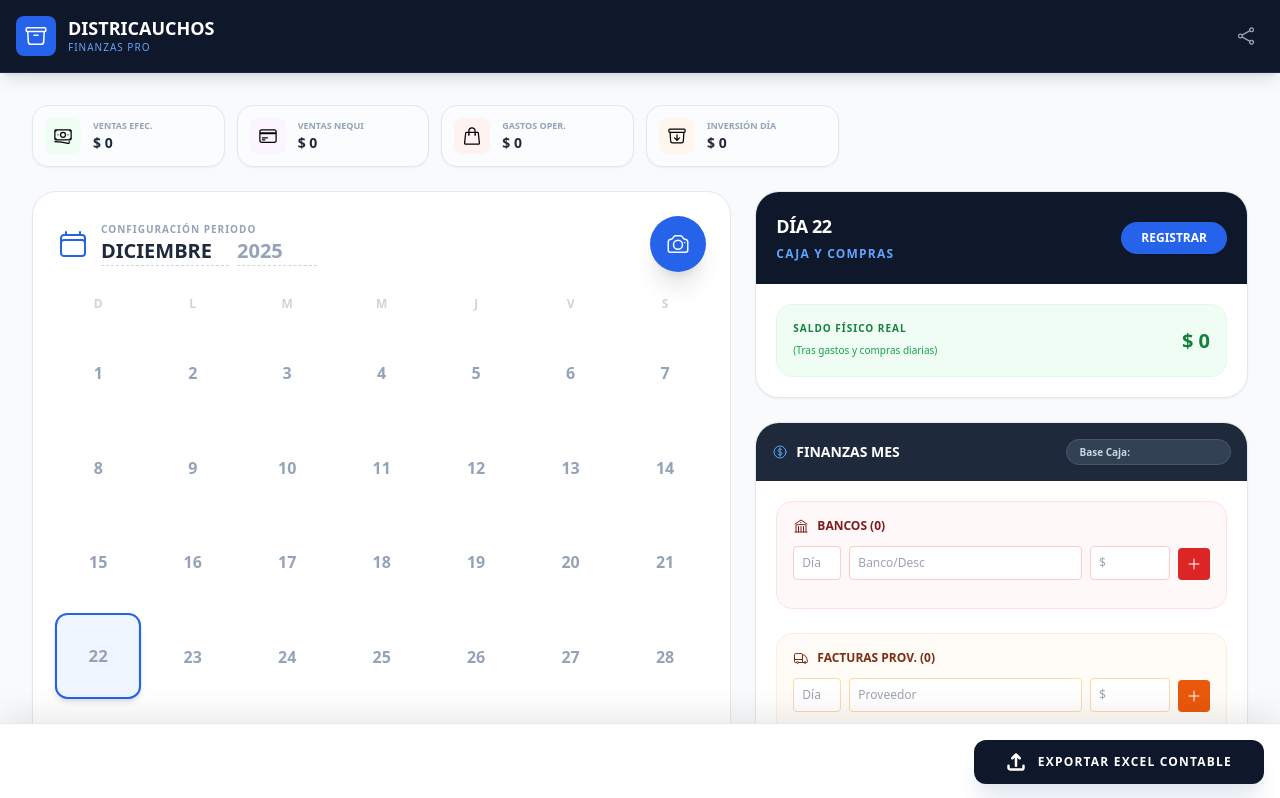
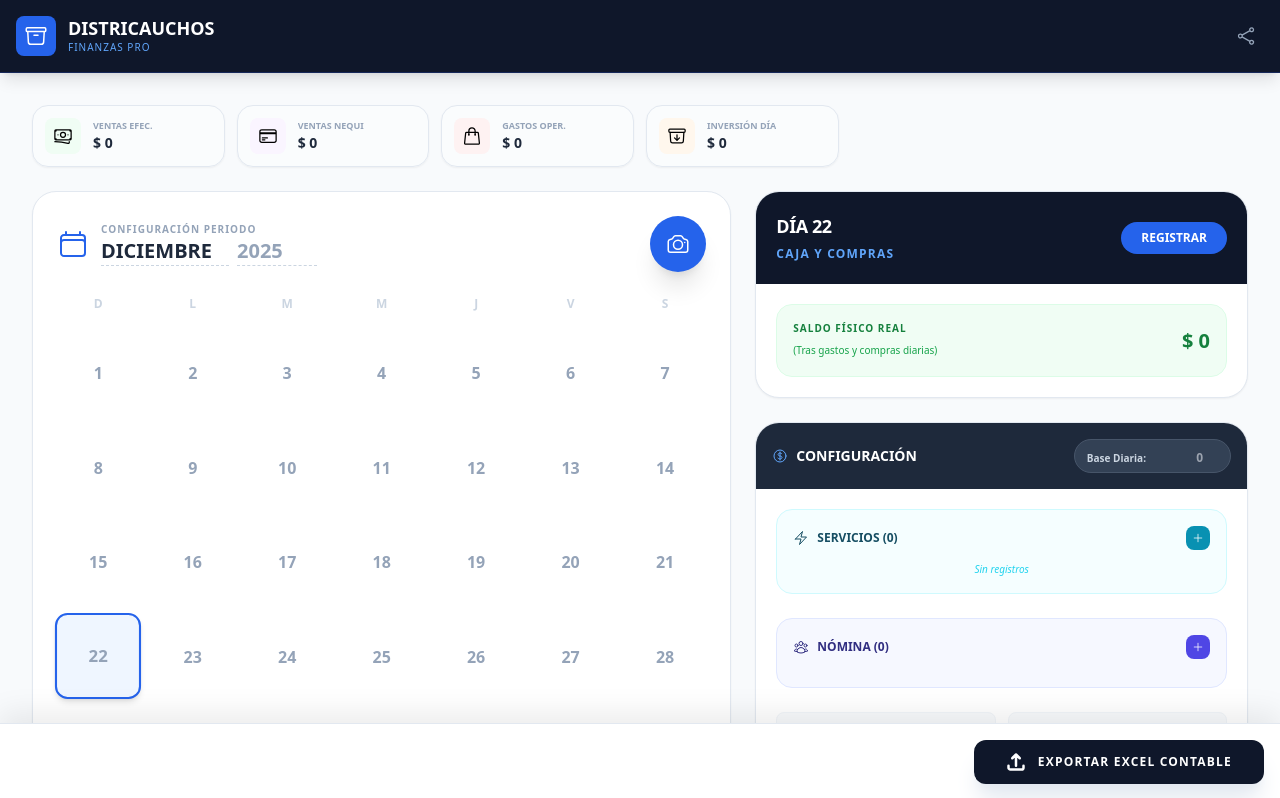
Before and after one commit to christophervillotafreire/districauchos-app, a React (Vite) app: page / in a window 1280 px wide. Shown: the top 798 px of the page. Built offline with nearby package versions, Linux system fonts and the light colour scheme.

Commit message:
Refactor MonthlySummary component for clarity
Refactor MonthlySummary component to simplify logic and improve readability. Updated confirmReset message and adjusted layout for better organization.

```diff
--- a/components/MonthlySummary.tsx
+++ b/components/MonthlySummary.tsx
@@ -1,135 +1,109 @@
-import React, { useState } from 'react';
-import { MonthlyFixedExpenses, Employee, ServiceItem, BankItem, SupplierInvoice } from '../types';
-import { TrashIcon, CurrencyDollarIcon, UserGroupIcon, PlusIcon, BoltIcon, BuildingLibraryIcon, TruckIcon } from '@heroicons/react/24/outline';
+import React from 'react';
+import { MonthlyFixedExpenses, Employee, ServiceItem } from '../types';
+import { TrashIcon, CurrencyDollarIcon, UserGroupIcon, PlusIcon, BoltIcon } from '@heroicons/react/24/outline';
 
 interface MonthlySummaryProps {
   expenses: MonthlyFixedExpenses;
   defaultBase: number;
   onChange: (expenses: MonthlyFixedExpenses) => void;
   onBaseChange: (base: number) => void;
+  dayCount: number;
   onReset: () => void;
 }
 
 export const MonthlySummary: React.FC<MonthlySummaryProps> = ({ expenses, defaultBase, onChange, onBaseChange, onReset }) => {
 
-  // Estado local para formularios pequeños
-  const [bankForm, setBankForm] = useState({ date: '', desc: '', amount: '' });
-  const [suppForm, setSuppForm] = useState({ date: '', desc: '', amount: '' });
-
-  const confirmReset = () => { if (window.confirm("¿Borrar TODOS los datos?")) onReset(); };
-
-  // --- HELPERS GENÉRICOS ---
-  const addToList = (listKey: keyof MonthlyFixedExpenses, item: any) => {
-    const list = Array.isArray(expenses[listKey]) ? expenses[listKey] as any[] : [];
-    onChange({ ...expenses, [listKey]: [...list, item] });
-  };
-  const removeFromList = (listKey: keyof MonthlyFixedExpenses, id: string) => {
-    if(!confirm('¿Eliminar?')) return;
-    const list = Array.isArray(expenses[listKey]) ? expenses[listKey] as any[] : [];
-    onChange({ ...expenses, [listKey]: list.filter(i => i.id !== id) });
+  const updateSimpleField = (field: keyof MonthlyFixedExpenses, value: string) => {
+    if (field === 'payroll' || field === 'utilities') return;
+    onChange({ ...expenses, [field]: parseFloat(value) || 0 });
   };
 
-  // --- BANCOS ---
-  const addBank = () => {
-    if (!bankForm.amount) return;
-    addToList('bankLoans', { id: Date.now().toString(), date: bankForm.date || '??', description: bankForm.desc || 'Cuota', amount: parseFloat(bankForm.amount) });
-    setBankForm({ date: '', desc: '', amount: '' });
+  const confirmReset = () => {
+    if (window.confirm("¿Borrar TODOS los datos del mes? Esta acción no se puede deshacer.")) onReset();
   };
 
-  // --- PROVEEDORES (FACTURAS) ---
-  const addSupplier = () => {
-    if (!suppForm.amount) return;
-    addToList('suppliers', { id: Date.now().toString(), date: suppForm.date || '??', description: suppForm.desc || 'Factura', amount: parseFloat(suppForm.amount) });
-    setSuppForm({ date: '', desc: '', amount: '' });
-  };
+  // --- LOGICA REPETIDA (Simplificada para el ejemplo) ---
+  const addEmployee = () => onChange({ ...expenses, payroll: [...(expenses.payroll||[]), { id: Date.now().toString(), name: '', paymentQ1: 0, paymentQ2: 0 }] });
+  const updateEmployee = (id: string, field: keyof Employee, value: any) => onChange({ ...expenses, payroll: (expenses.payroll||[]).map(i => i.id === id ? { ...i, [field]: value } : i) });
+  const removeEmployee = (id: string) => { if(confirm('Eliminar?')) onChange({ ...expenses, payroll: (expenses.payroll||[]).filter(i => i.id !== id) }); };
 
-  // Calculadora de totales
+  const addService = () => onChange({ ...expenses, utilities: [...(expenses.utilities||[]), { id: Date.now().toString(), name: '', amount: 0 }] });
+  const updateService = (id: string, field: keyof ServiceItem, value: any) => onChange({ ...expenses, utilities: (expenses.utilities||[]).map(i => i.id === id ? { ...i, [field]: value } : i) });
+  const removeService = (id: string) => { if(confirm('Eliminar?')) onChange({ ...expenses, utilities: (expenses.utilities||[]).filter(i => i.id !== id) }); };
+
+  const totalPayroll = (expenses.payroll||[]).reduce((a,b) => a + (Number(b.paymentQ1)||0) + (Number(b.paymentQ2)||0), 0);
   const totalUtils = (expenses.utilities||[]).reduce((a,b) => a + (Number(b.amount)||0), 0);
-  const totalPayroll = (expenses.payroll||[]).reduce((a,b) => a + (Number(b.paymentQ1)||0) + (Number(b.paymentQ2)||0), 0);
-  const totalBanks = (expenses.bankLoans||[]).reduce((a,b) => a + (Number(b.amount)||0), 0);
-  const totalSuppliers = (expenses.suppliers||[]).reduce((a,b) => a + (Number(b.amount)||0), 0);
 
   return (
     <div className="space-y-6">
       <div className="bg-white rounded-3xl shadow-sm border border-slate-200 overflow-hidden">
         <div className="bg-slate-800 p-4 text-white flex justify-between items-center">
-          <h3 className="font-black flex items-center gap-2 text-sm uppercase"><CurrencyDollarIcon className="h-4 w-4 text-blue-400" /> Finanzas Mes</h3>
-          <div className="bg-slate-700 px-3 py-1 rounded-full border border-slate-600 flex items-center">
-             <span className="text-[10px] font-bold text-slate-300 mr-2">Base Caja:</span>
-             <input type="number" value={defaultBase||''} onChange={(e) => onBaseChange(parseFloat(e.target.value)||0)} className="w-20 bg-transparent text-right font-black text-white text-xs outline-none" />
+          <div>
+            <h3 className="font-black flex items-center gap-2 text-sm uppercase"><CurrencyDollarIcon className="h-4 w-4 text-blue-400" /> Configuración</h3>
+          </div>
+          <div className="bg-slate-700 px-3 py-1 rounded-full border border-slate-600">
+             <span className="text-[10px] font-bold text-slate-300">Base Diaria:</span>
+             <input type="number" value={defaultBase||''} onChange={(e) => onBaseChange(parseFloat(e.target.value)||0)} className="w-16 bg-transparent text-right font-black text-white text-xs outline-none ml-2" placeholder="0" />
           </div>
         </div>
 
-        <div className="p-5 space-y-6 max-h-[600px] overflow-y-auto custom-scrollbar">
+        <div className="p-5 space-y-6 max-h-[500px] overflow-y-auto custom-scrollbar">
 
-          {/* 1. SERVICIOS (Igual que antes) */}
-          {/* ... (código servicios omitido para brevedad, es igual al anterior pero asegurando tipos) ... */}
-          {/* (Puedes pegar aquí el bloque de servicios del mensaje anterior) */}
+          {/* SERVICIOS - Grid de 2 columnas en PC */}
+          <div className="bg-cyan-50/50 p-4 rounded-2xl border border-cyan-100">
+            <div className="flex justify-between items-center mb-3">
+              <h4 className="text-xs font-black text-cyan-900 uppercase flex items-center gap-2"><BoltIcon className="h-4 w-4" /> Servicios ({totalUtils.toLocaleString()})</h4>
+              <button onClick={addService} className="bg-cyan-600 text-white p-1.5 rounded-lg hover:bg-cyan-700"><PlusIcon className="h-3 w-3" /></button>
+            </div>
+            <div className="grid grid-cols-1 md:grid-cols-2 gap-2">
+              {(expenses.utilities||[]).map((item) => (
+                <div key={item.id} className="bg-white p-2 rounded-xl border border-cyan-100 shadow-sm flex items-center gap-2 relative">
+                   <div className="flex-1 min-w-0">
+                      <input type="text" value={item.name} onChange={(e) => updateService(item.id, 'name', e.target.value)} placeholder="Nombre" className="w-full text-[10px] font-bold border-b border-transparent focus:border-cyan-200 outline-none text-slate-600 mb-0.5" />
+                      <input type="number" value={item.amount || ''} onChange={(e) => updateService(item.id, 'amount', parseFloat(e.target.value) || 0)} placeholder="$0" className="w-full text-xs font-black text-cyan-700 outline-none bg-transparent" />
+                   </div>
+                   <button onClick={() => removeService(item.id)} className="text-red-300 hover:text-red-500"><TrashIcon className="h-4 w-4" /></button>
+                </div>
+              ))}
+            </div>
+            {(!expenses.utilities?.length) && <p className="text-center text-[10px] text-cyan-400 italic">Sin registros</p>}
+          </div>
 
-          {/* 2. NÓMINA (Igual que antes) */}
-          {/* ... (código nómina omitido para brevedad) ... */}
-
-          {/* 3. BANCOS - NUEVO (Lista de cuotas) */}
-          <div className="bg-red-50/50 p-4 rounded-2xl border border-red-100">
+          {/* NÓMINA - Grid de 1 columna (son tarjetas más grandes) */}
+          <div className="bg-indigo-50/50 p-4 rounded-2xl border border-indigo-100">
             <div className="flex justify-between items-center mb-3">
-               <h4 className="text-xs font-black text-red-900 uppercase flex items-center gap-2"><BuildingLibraryIcon className="h-4 w-4"/> Bancos ({totalBanks.toLocaleString()})</h4>
+              <h4 className="text-xs font-black text-indigo-900 uppercase flex items-center gap-2"><UserGroupIcon className="h-4 w-4" /> Nómina ({totalPayroll.toLocaleString()})</h4>
+              <button onClick={addEmployee} className="bg-indigo-600 text-white p-1.5 rounded-lg hover:bg-indigo-700"><PlusIcon className="h-3 w-3" /></button>
             </div>
-            <div className="flex gap-2 mb-3 items-end">
-               <input type="text" value={bankForm.date} onChange={e=>setBankForm({...bankForm, date:e.target.value})} placeholder="Día" className="w-12 text-xs p-2 rounded border border-red-200" />
-               <input type="text" value={bankForm.desc} onChange={e=>setBankForm({...bankForm, desc:e.target.value})} placeholder="Banco/Desc" className="flex-1 text-xs p-2 rounded border border-red-200" />
-               <input type="number" value={bankForm.amount} onChange={e=>setBankForm({...bankForm, amount:e.target.value})} placeholder="$" className="w-20 text-xs p-2 rounded border border-red-200" />
-               <button onClick={addBank} className="bg-red-600 text-white p-2 rounded"><PlusIcon className="h-4 w-4"/></button>
-            </div>
-            <div className="space-y-1">
-              {(expenses.bankLoans||[]).map(item => (
-                <div key={item.id} className="flex justify-between text-xs bg-white p-2 rounded border border-red-100">
-                   <span className="font-bold text-slate-500 w-8">{item.date}</span>
-                   <span className="flex-1 text-slate-700">{item.description}</span>
-                   <span className="font-black text-slate-800 mx-2">${item.amount.toLocaleString()}</span>
-                   <button onClick={() => removeFromList('bankLoans', item.id)} className="text-red-400"><TrashIcon className="h-3 w-3"/></button>
+            <div className="space-y-2">
+              {(expenses.payroll||[]).map((emp) => (
+                <div key={emp.id} className="bg-white p-3 rounded-xl border border-indigo-100 shadow-sm relative">
+                  <button onClick={() => removeEmployee(emp.id)} className="absolute top-2 right-2 text-red-300 hover:text-red-500"><TrashIcon className="h-3 w-3" /></button>
+                  <input type="text" value={emp.name} onChange={(e) => updateEmployee(emp.id, 'name', e.target.value)} placeholder="Nombre Empleado" className="w-full text-xs font-bold border-b border-slate-100 pb-1 mb-2 focus:border-indigo-500 outline-none text-slate-800" />
+                  <div className="grid grid-cols-2 gap-2">
+                    <div><label className="text-[8px] font-bold text-slate-400 uppercase">1ra Quincena</label><input type="number" value={emp.paymentQ1 || ''} onChange={(e) => updateEmployee(emp.id, 'paymentQ1', parseFloat(e.target.value) || 0)} className="w-full text-xs font-bold text-slate-600 bg-slate-50 rounded px-2 py-1" /></div>
+                    <div><label className="text-[8px] font-bold text-slate-400 uppercase">2da Quincena</label><input type="number" value={emp.paymentQ2 || ''} onChange={(e) => updateEmployee(emp.id, 'paymentQ2', parseFloat(e.target.value) || 0)} className="w-full text-xs font-bold text-slate-600 bg-slate-50 rounded px-2 py-1" /></div>
+                  </div>
                 </div>
               ))}
             </div>
           </div>
 
-          {/* 4. PROVEEDORES (FACTURAS) - NUEVO */}
-          <div className="bg-orange-50/50 p-4 rounded-2xl border border-orange-100">
-            <div className="flex justify-between items-center mb-3">
-               <h4 className="text-xs font-black text-orange-900 uppercase flex items-center gap-2"><TruckIcon className="h-4 w-4"/> Facturas Prov. ({totalSuppliers.toLocaleString()})</h4>
-            </div>
-            <div className="flex gap-2 mb-3 items-end">
-               <input type="text" value={suppForm.date} onChange={e=>setSuppForm({...suppForm, date:e.target.value})} placeholder="Día" className="w-12 text-xs p-2 rounded border border-orange-200" />
-               <input type="text" value={suppForm.desc} onChange={e=>setSuppForm({...suppForm, desc:e.target.value})} placeholder="Proveedor" className="flex-1 text-xs p-2 rounded border border-orange-200" />
-               <input type="number" value={suppForm.amount} onChange={e=>setSuppForm({...suppForm, amount:e.target.value})} placeholder="$" className="w-20 text-xs p-2 rounded border border-orange-200" />
-               <button onClick={addSupplier} className="bg-orange-600 text-white p-2 rounded"><PlusIcon className="h-4 w-4"/></button>
-            </div>
-            <div className="space-y-1">
-              {(expenses.suppliers||[]).map(item => (
-                <div key={item.id} className="flex justify-between text-xs bg-white p-2 rounded border border-orange-100">
-                   <span className="font-bold text-slate-500 w-8">{item.date}</span>
-                   <span className="flex-1 text-slate-700">{item.description}</span>
-                   <span className="font-black text-slate-800 mx-2">${item.amount.toLocaleString()}</span>
-                   <button onClick={() => removeFromList('suppliers', item.id)} className="text-orange-400"><TrashIcon className="h-3 w-3"/></button>
+          {/* OTROS GASTOS - Grid simple */}
+          <div className="grid grid-cols-2 gap-3">
+              {[
+                { label: 'Arriendo', key: 'rent' }, { label: 'Bancos', key: 'bankLoans' },
+                { label: 'Proveedores', key: 'suppliers' }, { label: 'Otros', key: 'others' },
+              ].map((item) => (
+                <div key={item.key} className="bg-slate-50 p-2 rounded-lg border border-slate-100">
+                  <label className="block text-[9px] text-slate-400 font-bold uppercase mb-1">{item.label}</label>
+                  <input type="number" value={expenses[item.key as keyof MonthlyFixedExpenses] as number || ''} onChange={(e) => updateSimpleField(item.key as keyof MonthlyFixedExpenses, e.target.value)} className="w-full bg-transparent text-xs font-bold text-slate-700 outline-none" placeholder="$0" />
                 </div>
               ))}
-            </div>
-            <p className="text-[9px] text-orange-400 mt-2 italic">* Registre aquí solo facturas grandes. Las compras "de paso" regístrelas en el día correspondiente.</p>
-          </div>
-
-          {/* OTROS GASTOS SIMPLES */}
-          <div className="grid grid-cols-2 gap-3">
-            <div className="bg-slate-50 p-2 rounded-lg border border-slate-100">
-               <label className="block text-[9px] text-slate-400 font-bold uppercase mb-1">Arriendo</label>
-               <input type="number" value={expenses.rent || ''} onChange={(e) => onChange({...expenses, rent: parseFloat(e.target.value)||0})} className="w-full bg-transparent text-xs font-bold text-slate-700 outline-none" />
-            </div>
-            <div className="bg-slate-50 p-2 rounded-lg border border-slate-100">
-               <label className="block text-[9px] text-slate-400 font-bold uppercase mb-1">Otros</label>
-               <input type="number" value={expenses.others || ''} onChange={(e) => onChange({...expenses, others: parseFloat(e.target.value)||0})} className="w-full bg-transparent text-xs font-bold text-slate-700 outline-none" />
-            </div>
           </div>
 
           <div className="pt-2">
-             <button onClick={confirmReset} className="w-full py-2 text-[10px] font-black text-red-400 hover:text-red-600 rounded-lg flex items-center justify-center gap-2"><TrashIcon className="h-3 w-3"/> REINICIAR TODO</button>
+             <button onClick={confirmReset} className="w-full py-2 text-[10px] font-black text-red-400 hover:text-red-600 hover:bg-red-50 rounded-lg transition-colors flex items-center justify-center gap-2"><TrashIcon className="h-3 w-3"/> REINICIAR MES</button>
           </div>
         </div>
       </div>
```
